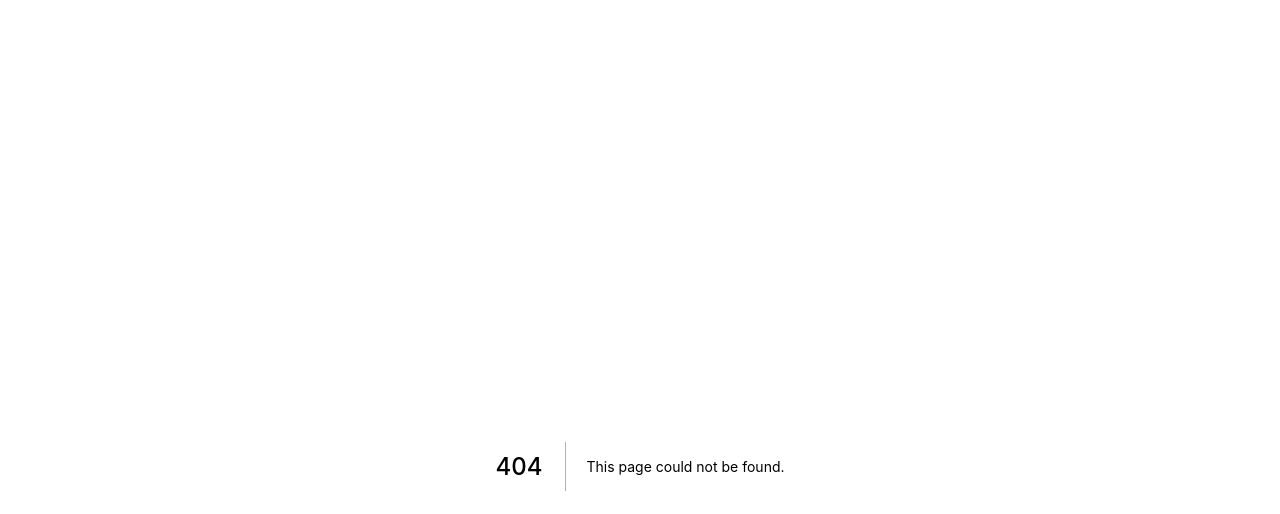
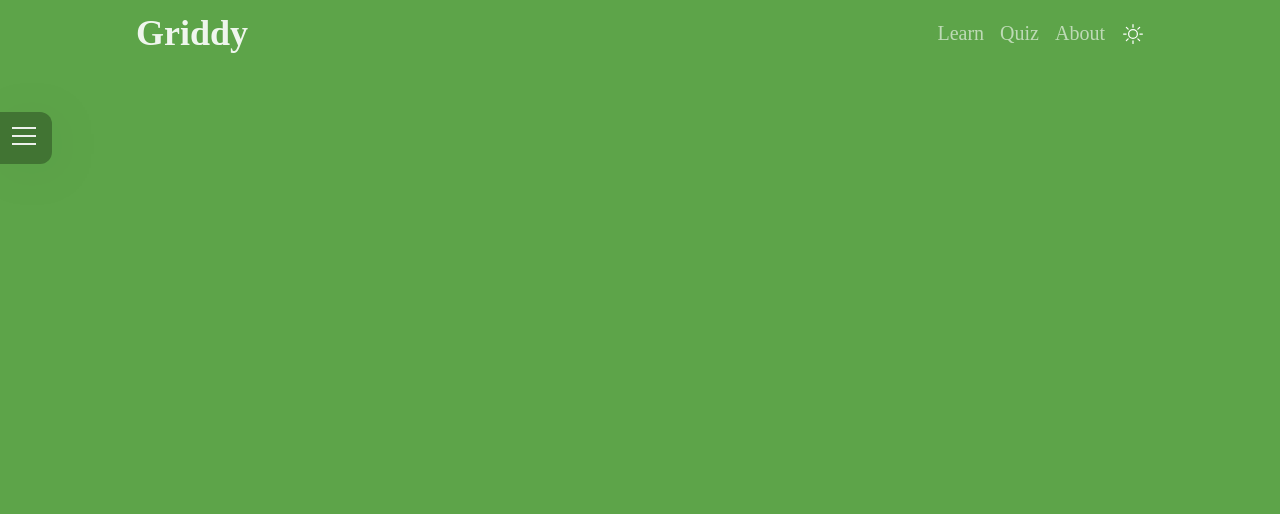
Before and after one commit to Halmesn/Griddy, a Next.js app: page /learn/1 in a window 1280 px wide. Before the commit this address had no page. Shown: the top 514 px of the page. Built offline with nearby package versions, Linux system fonts and the light colour scheme; a web font is replaced by a local one.

Commit message:
add lesson sidebar on lesson pages

```diff
--- a/components/home/HomeContent.js
+++ b/components/home/HomeContent.js
@@ -20,7 +20,7 @@ export default function HomeContent() {
         >
           where anyone can learn CSS Grid in an easy and interactive way!
         </Styled.Description>
-        <ButtonPrimary href="/learn">Start learning</ButtonPrimary>
+        <ButtonPrimary href="/learn/1">Start learning</ButtonPrimary>
       </Styled.TextContainer>
       <Styled.FlexContainer></Styled.FlexContainer>
       <Styled.TextContainer>
--- a/components/layout/header/Navbar.js
+++ b/components/layout/header/Navbar.js
@@ -14,7 +14,7 @@ export default function NavBar() {
   const router = useRouter();
 
   const links = [
-    { text: 'Learn', href: '/learn' },
+    { text: 'Learn', href: '/learn/1' },
     { text: 'Quiz', href: '/quiz' },
     { text: 'About', href: '/about' },
   ];
--- a/components/layout/sidebar/Sidebar.js
+++ b/components/layout/sidebar/Sidebar.js
@@ -9,6 +9,7 @@ export default function Sidebar({
   showSidebar,
   setShowSidebar,
   children,
+  quiz,
 }) {
   const controls = useAnimation();
   const router = useRouter();
@@ -34,7 +35,9 @@ export default function Sidebar({
     <Styled.Sidebar
       animate={controls}
       initial="hidden"
-      variants={Styled.sidebarVariants}
+      variants={
+        quiz ? Styled.QuizSidebarVariants : Styled.LessonSidebarVariants
+      }
     >
       <Styled.MenuContainer
         showSidebar={showSidebar}
--- a/components/layout/sidebar/styles.js
+++ b/components/layout/sidebar/styles.js
@@ -24,6 +24,7 @@ export const Sidebar = styled(motion.div)`
 
 export const MenuContainer = styled.div`
   position: absolute;
+  top: 1.5rem;
   cursor: pointer;
   height: 2.2rem;
 
@@ -75,7 +76,7 @@ export const Links = styled(NextLink)`
   user-select: none;
 
   ${flexBetween}
-  font-size: 2rem;
+  font-size: 1.8rem;
   color: ${({ theme }) => theme.colors.primary};
   font-family: ${({ theme }) => theme.fonts.primary};
   padding: 1.2rem 0.48rem 1.2rem 1.2rem;
@@ -93,7 +94,12 @@ export const Links = styled(NextLink)`
   }
 `;
 
-export const sidebarVariants = {
+export const QuizSidebarVariants = {
   hidden: { width: 52, height: 52 },
-  visible: { width: 230, height: 450 },
+  visible: { width: 230, height: 430 },
 };
+
+export const LessonSidebarVariants = {
+  hidden: { width: 52, height: 52 },
+  visible: { width: 260, height: 370 },
+};
--- /dev/null
+++ b/components/learn/lessonSidebar.js
@@ -0,0 +1,20 @@
+import Sidebar from 'components/layout/sidebar/Sidebar';
+
+export default function LessonSidebar({ showSidebar, setShowSidebar }) {
+  const links = [
+    { text: 'Grid Creation', href: '/learn/1' },
+    { text: 'Item Placement', href: '/learn/2' },
+    { text: 'Grid Areas', href: '/learn/3' },
+    { text: 'Grid Gap/fr unit', href: '/learn/4' },
+  ];
+
+  return (
+    <Sidebar
+      links={links}
+      showSidebar={showSidebar}
+      setShowSidebar={setShowSidebar}
+    >
+      Lessons
+    </Sidebar>
+  );
+}
--- /dev/null
+++ b/components/learn/styles.js
@@ -0,0 +1,11 @@
+import styled from 'styled-components';
+import { motion } from 'framer-motion';
+import { header, description, flexColumn, flexCenter } from 'styles/Mixins';
+
+export const LessonContainer = styled(motion.section)`
+  padding: 4.8rem 0 2rem;
+  transition: padding 0.15s ease-in-out;
+  overflow-x: hidden;
+`;
+
+export const LessonSidebar = styled(motion.div)``;
--- a/components/quiz/PopupMessage.js
+++ b/components/quiz/PopupMessage.js
@@ -50,7 +50,7 @@ export default function PopUpMessage({ controls, solution, choices }) {
             </Styled.MessageTitle>
 
             <Styled.MessageDescription margin="0 0 2rem 0">
-              <Link href="/learn">Go to lessons</Link>
+              <Link href="/learn/1">Go to lessons</Link>
             </Styled.MessageDescription>
           </>
         );
--- a/components/quiz/QuizSidebar.js
+++ b/components/quiz/QuizSidebar.js
@@ -18,6 +18,7 @@ export default function QuizSidebar() {
       links={links}
       showSidebar={showSidebar}
       setShowSidebar={setShowSidebar}
+      quiz
     >
       Questions
     </Sidebar>
--- a/components/quiz/Results.js
+++ b/components/quiz/Results.js
@@ -32,7 +32,7 @@ export default function Results({ choices }) {
       correctAnswer: 1,
       isShowing: !(choices[0] === 1),
       feedbackText: 'You may want to review CSS grid creation.',
-      feedbackLink: '/learn',
+      feedbackLink: '/learn/1',
     },
     {
       userChoice: choices[1],
--- a/pages/learn.js
+++ /dev/null
@@ -1,3 +0,0 @@
-export default function Learn() {
-  return <div></div>;
-}
--- /dev/null
+++ b/pages/learn/[lessonIndex].js
@@ -0,0 +1,19 @@
+import * as Styled from 'components/learn/styles';
+
+import LessonSidebar from 'components/learn/lessonSidebar';
+
+import { useState } from 'react';
+
+export default function LessonDetail() {
+  const [showSidebar, setShowSidebar] = useState(false);
+
+  return (
+    <>
+      <Styled.LessonContainer></Styled.LessonContainer>
+      <LessonSidebar
+        showSidebar={showSidebar}
+        setShowSidebar={setShowSidebar}
+      />
+    </>
+  );
+}
```
Also changed, not shown: components/quiz/styles.js (+1 -7 lines).
